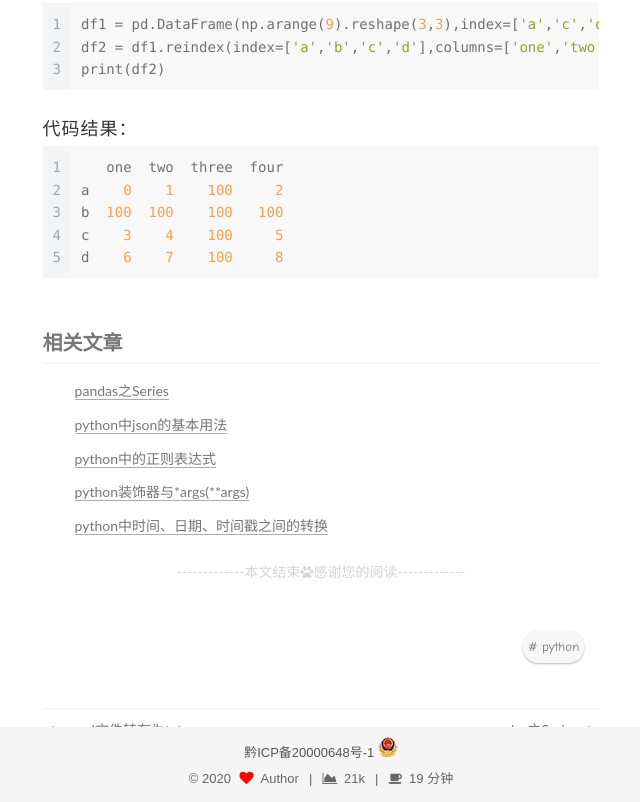
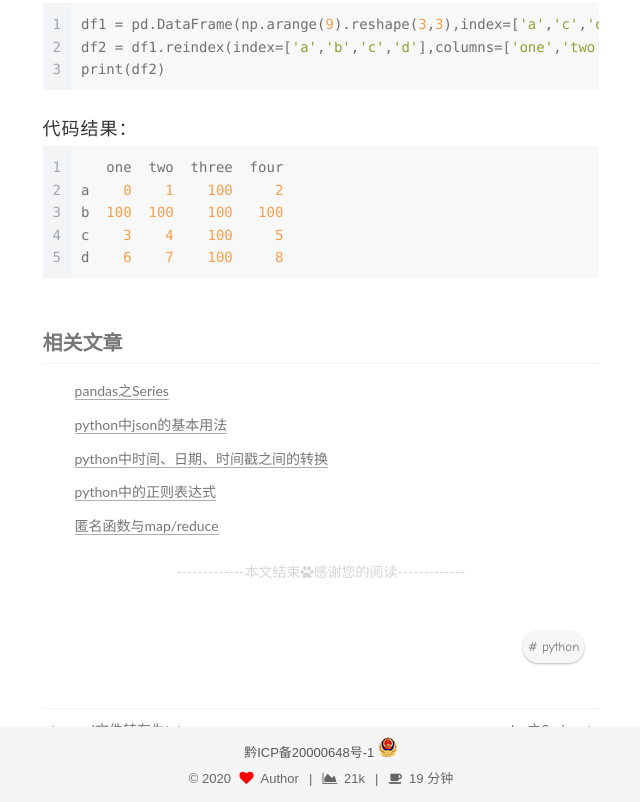
Before and after one commit to huiup/huiup.github.io, a plain HTML site: page 2020/04/15/pandas之reindex/index.html in a window 1280 px wide. Shown: the part 3281-4083 px from the top of the page, without its empty margins (159-799 px from the left). Drawn offline with Linux system fonts and the light colour scheme; a web font is replaced by a local one.

Commit message:
Site updated: 2020-05-13 19:27:13

```diff
--- a/2020/04/15/pandas之reindex/index.html
+++ b/2020/04/15/pandas之reindex/index.html
@@ -356,13 +356,13 @@
       <div class="popular-posts-title"><a href="\2020\03\03\python中json的基本用法\" rel="bookmark">python中json的基本用法</a></div>
     </li>
     <li class="popular-posts-item">
+      <div class="popular-posts-title"><a href="\2020\04\16\python中时间、日期、时间戳之间的转换\" rel="bookmark">python中时间、日期、时间戳之间的转换</a></div>
+    </li>
+    <li class="popular-posts-item">
       <div class="popular-posts-title"><a href="\2020\03\03\python中的正则表达式\" rel="bookmark">python中的正则表达式</a></div>
     </li>
     <li class="popular-posts-item">
-      <div class="popular-posts-title"><a href="\2020\03\06\python装饰器与-args-args\" rel="bookmark">python装饰器与*args(**args)</a></div>
-    </li>
-    <li class="popular-posts-item">
-      <div class="popular-posts-title"><a href="\2020\04\16\python中时间、日期、时间戳之间的转换\" rel="bookmark">python中时间、日期、时间戳之间的转换</a></div>
+      <div class="popular-posts-title"><a href="\2020\03\06\匿名函数与map-reduce\" rel="bookmark">匿名函数与map/reduce</a></div>
     </li>
   </ul>
 
--- a/css/main.css
+++ b/css/main.css
@@ -1218,7 +1218,7 @@ pre .javascript .function {
 }
 .links-of-author a::before,
 .links-of-author span.exturl::before {
-  background: #ff82e8;
+  background: #5b9cff;
   border-radius: 50%;
   content: ' ';
   display: inline-block;
```
Also changed, not shown: 2020/03/03/python中json的基本用法/index.html (+4 -4 lines), 2020/03/03/python中的正则表达式/index.html (+2 -2 lines), 2020/03/06/python装饰器与-args-args/index.html (+2 -2 lines), 2020/03/06/匿名函数与map-reduce/index.html (+2 -2 lines), 2020/04/15/pandas之Series和DataFrame/index.html (+4 -4 lines), 2020/04/16/python中时间、日期、时间戳之间的转换/index.html (+1 -1 lines).
